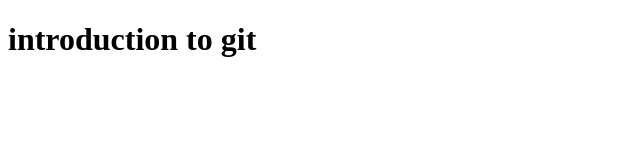
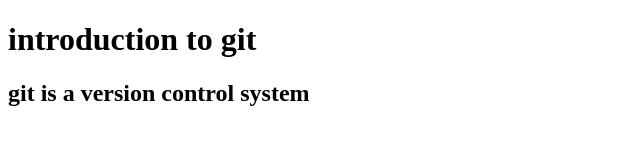
Before and after one commit to anthonykimani/introduction-to-git, a plain HTML site: page index.html in a window 1280 px wide. Shown: the whole page, without its empty margins (0-640 px from the left). Drawn offline with Linux system fonts and the light colour scheme.

Commit message:
adds h2 elements

```diff
--- a/index.html
+++ b/index.html
@@ -8,5 +8,6 @@
 </head>
 <body>
     <h1>introduction to git</h1>
+    <h2>git is a version control system</h2>
 </body>
 </html>
```
